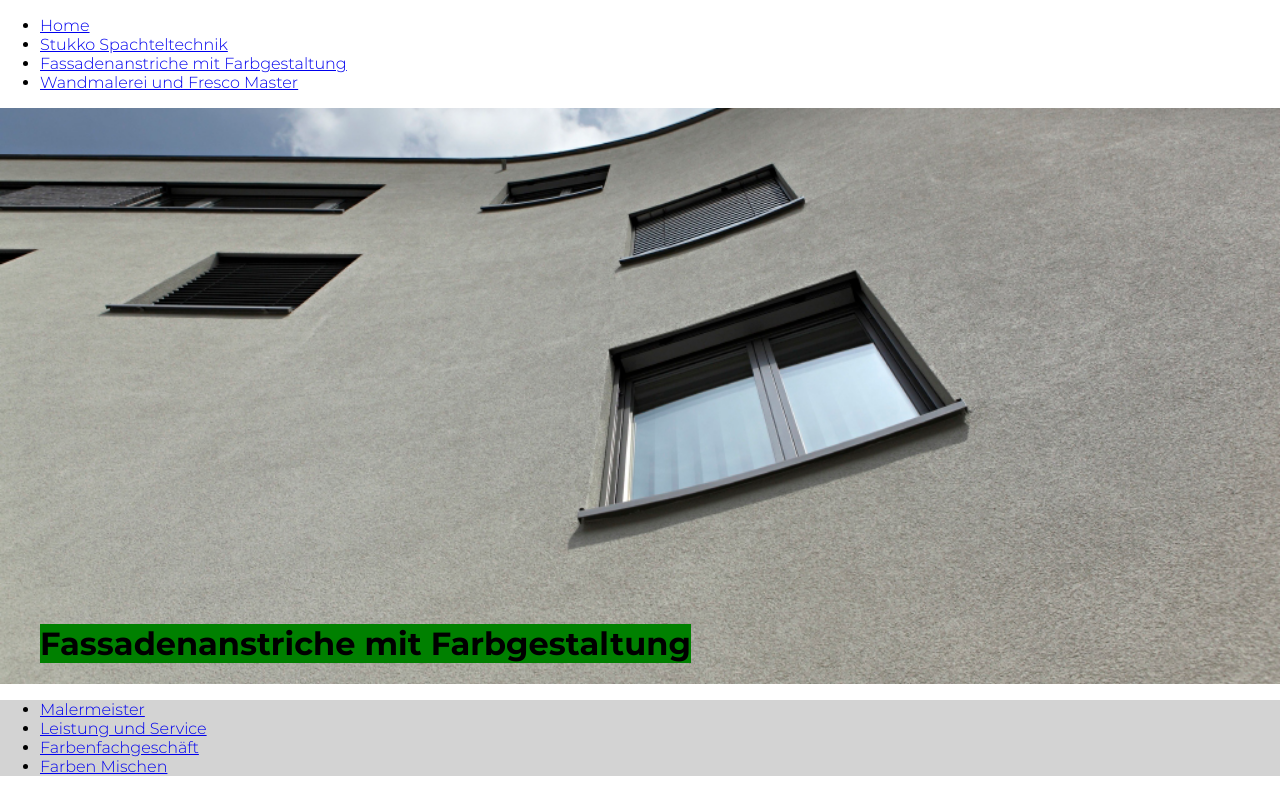
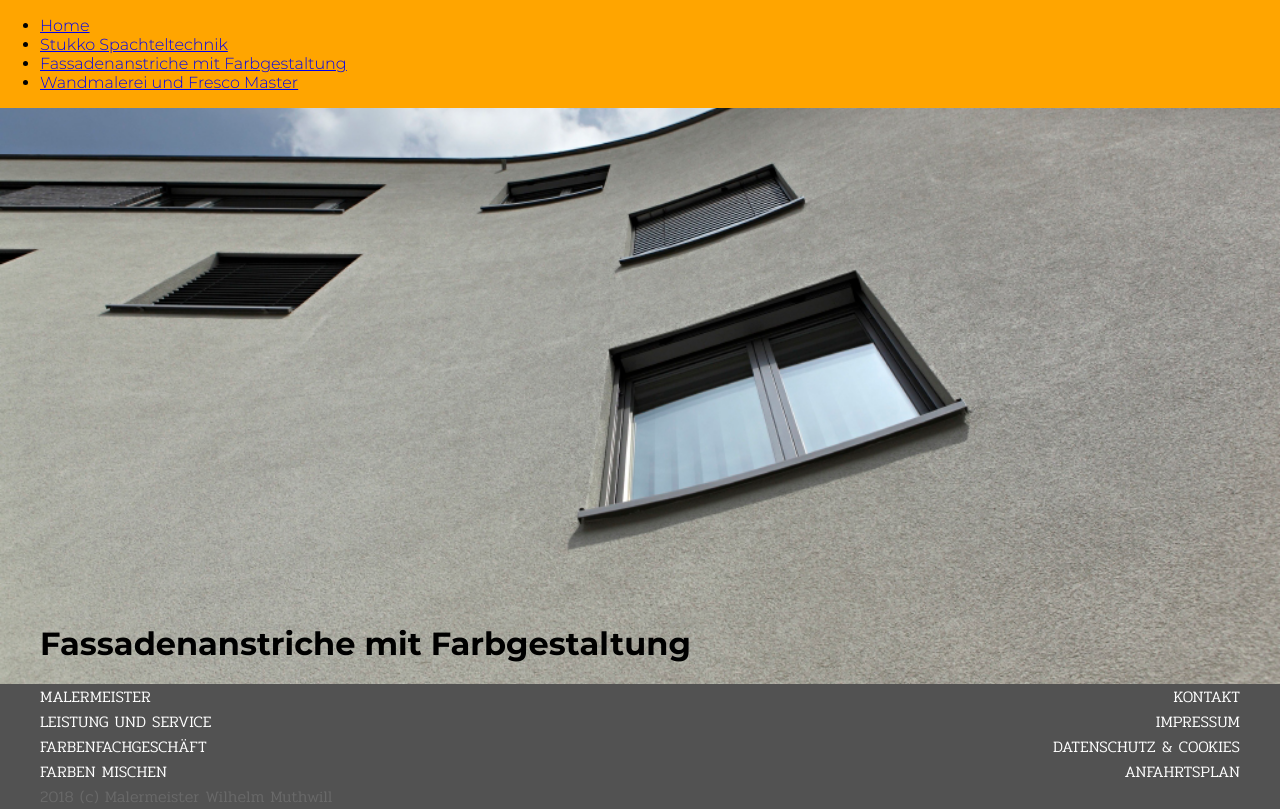
Before and after one commit to Tobiastrebuhcs/wifi-jwe19, a plain HTML site: page maler/index.html in a window 1280 px wide. Drawn offline with Linux system fonts and the light colour scheme; files whose address does not match are found by name.

Commit message:
Further developement of malermeister Design

```diff
--- a/maler/CSS/base.css
+++ b/maler/CSS/base.css
@@ -1,11 +1,17 @@
 :root {
   --screen-max: 1200px;
-  --base-font: 'Montserrat'
+  --base-font1: 'Montserrat', sans-serif;
+  --base-font2: 'Pridi', 'Times New Roman', serif;
+
+  --footer-link-color: #fff;
+
+  --font-color-light: #999;
+  --grey-dark: #525252;
+  --grey: #696969;
 }
 
-
 @font-face {
-  font-family: ('Montserrat');
+  font-family: 'Montserrat';
   src: url(../fonts/Montserrat-Regular.ttf);
   font-weight: normal;
 }
@@ -20,7 +26,12 @@
   font-family: 'Montserrat';
   src: url(../fonts/Montserrat-Light.ttf);
   font-weight: lighter;
+}
 
+@font-face {
+  font-family: 'Pridi';
+  src: url(../fonts/Pridi-Light.ttf);
+  font-weight: lighter;
 }
 
 html, body {
@@ -28,11 +39,13 @@
 }
 
 body {
-    font-family: 'Montserrat', sans-serif;
-    font-size: 100%
+  font-family: 'Montserrat', 'sans-serif';
+  font-size: 100%;
+  background: orange;
+  display: flex;
+  flex-flow: column;
+  min-height: 100vh;
 }
-}
-
 
 html * {
   box-sizing: border-box;
@@ -58,21 +71,64 @@ header .inner-wrapper {
   position: relative;
   max-width: var(--screen-max);
   margin: 0 auto;
-  background: red;
 
+}
+
+footer .inner-wrapper {
+  position: relative;
+  max-width: var(--screen-max);
+  margin: 0 auto;
 }
 
 header h1 {
   position: absolute;
   bottom: 0;
   left: 0;
-  background: green;
+
 }
 
 main {
   background: lightgreen;
+  flex: 1;
 }
 
 footer {
-  background: lightgrey;
+  background: var(--grey-dark);
+  font-family: 'Pridi';
+  font-size: 100%;
 }
+
+footer a {
+  color: var(--footer-link-color);
+  font-family: var(--base-font2);
+  text-decoration: none;
+  text-transform: uppercase;
+}
+
+footer ul {
+  list-style: none;
+  margin: 0;
+  padding: 0;
+}
+
+footer .footer-top {
+  display: flex;
+
+}
+
+footer .footer-left {
+  background: var(--grey-dark);
+  flex: 1;
+}
+
+footer .footer-right {
+  background: var(--grey-dark);
+  flex: 1;
+  text-align: right;
+}
+
+footer .footer-bottom {
+  display: flex;
+  color: var(--grey);
+  background: var(--grey-dark);
+}
--- a/maler/index.html
+++ b/maler/index.html
@@ -1,12 +1,13 @@
 <!DOCTYPE html>
 <html lang="de" dir="ltr">
+
 <head>
   <meta charset="utf-8">
-
-
+  <meta name="viewport" content="width=devicewidth, initial-scale=1.0">
   <link rel="stylesheet" href="file:///C:/workspaces/wifi-jwe19/maler/css/base.css">
   <title></title>
 </head>
+
 <body>
 
   <nav>
@@ -14,19 +15,19 @@
     <ul>
 
       <li>
-        <a href='#'>Home</a/>
+        <a href='#'>Home</a />
       </li>
 
       <li>
-        <a href='#'>Stukko Spachteltechnik</a/>
+        <a href='#'>Stukko Spachteltechnik</a />
       </li>
 
       <li>
-        <a href='#'>Fassadenanstriche mit Farbgestaltung</a/>
+        <a href='#'>Fassadenanstriche mit Farbgestaltung</a />
       </li>
 
       <li>
-        <a href='#'>Wandmalerei und Fresco Master</a/>
+        <a href='#'>Wandmalerei und Fresco Master</a />
       </li>
 
     </ul>
@@ -45,7 +46,10 @@
   <main>
 
   </main>
+
   <footer>
+
+    <div class="inner-wrapper">
       <div class="footer-top">
         <nav class="footer-left">
           <ul>
@@ -64,10 +68,31 @@
           </ul>
         </nav>
 
+        <nav class="footer-right">
+
+          <ul>
+            <li>
+              <a href="#">Kontakt</a>
+            </li>
+            <li>
+              <a href="#">Impressum</a>
+            </li>
+            <li>
+              <a href="#">Datenschutz & Cookies</a>
+            </li>
+            <li>
+              <a href="#">Anfahrtsplan</a>
+            </li>
+          </ul>
+
+        </nav>
       </div>
 
+      <div class="footer-bottom">
+        2018 (c) Malermeister Wilhelm Muthwill
+      </div>
 
-      <div class="footer-bottom">
+    </div>
 
     </div>
   </footer>
```
Also changed, not shown: Kurs_Links/Links.html (added, +23 -0 lines), maler/fonts/Pridi-Bold.ttf (added), maler/fonts/Pridi-ExtraLight.ttf (added), maler/fonts/Pridi-Light.ttf (added), maler/fonts/Pridi-Medium.ttf (added), maler/fonts/Pridi-Regular.ttf (added), maler/fonts/Pridi-SemiBold.ttf (added). Lines whose indentation alone changed are shown as unchanged.
